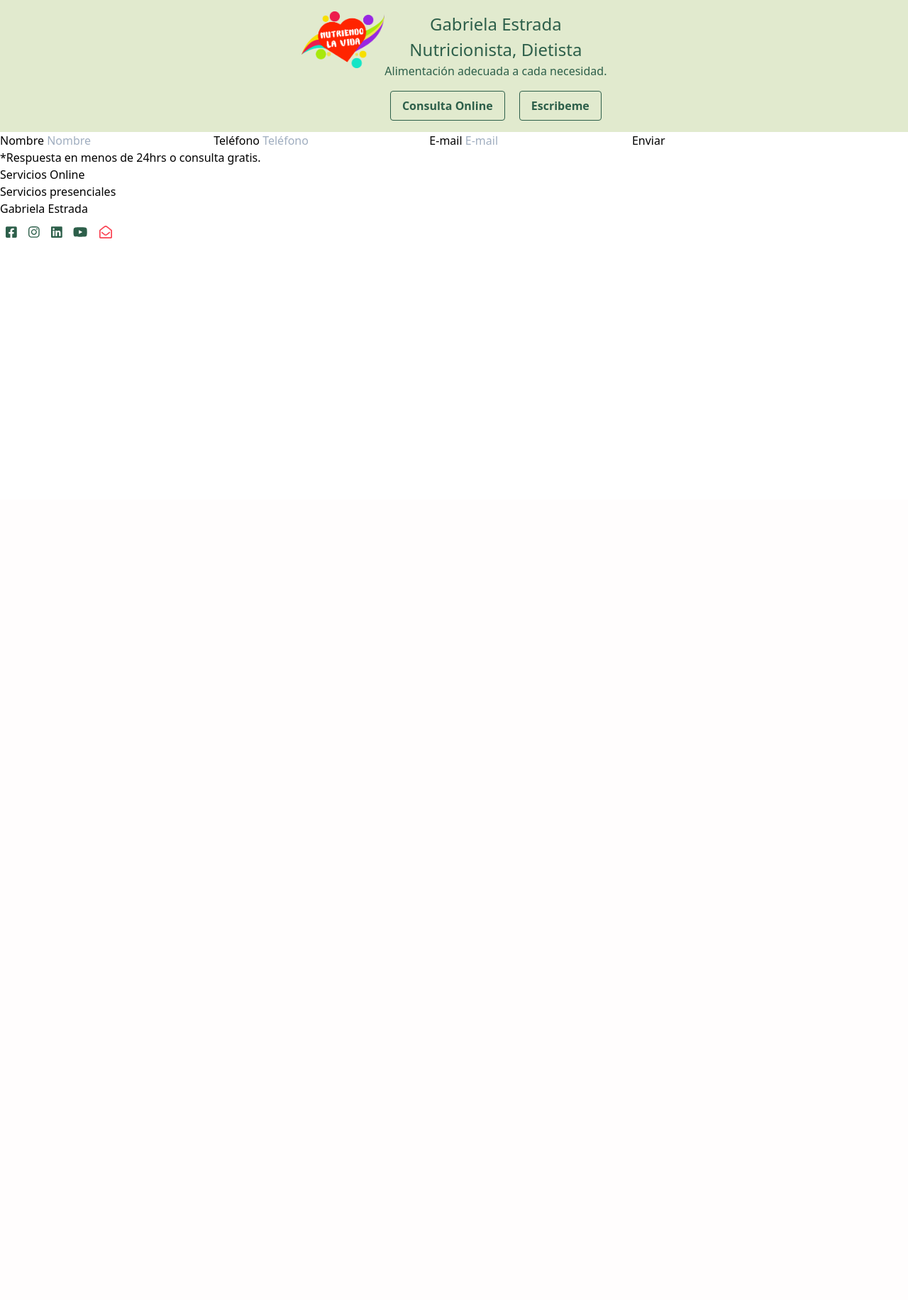
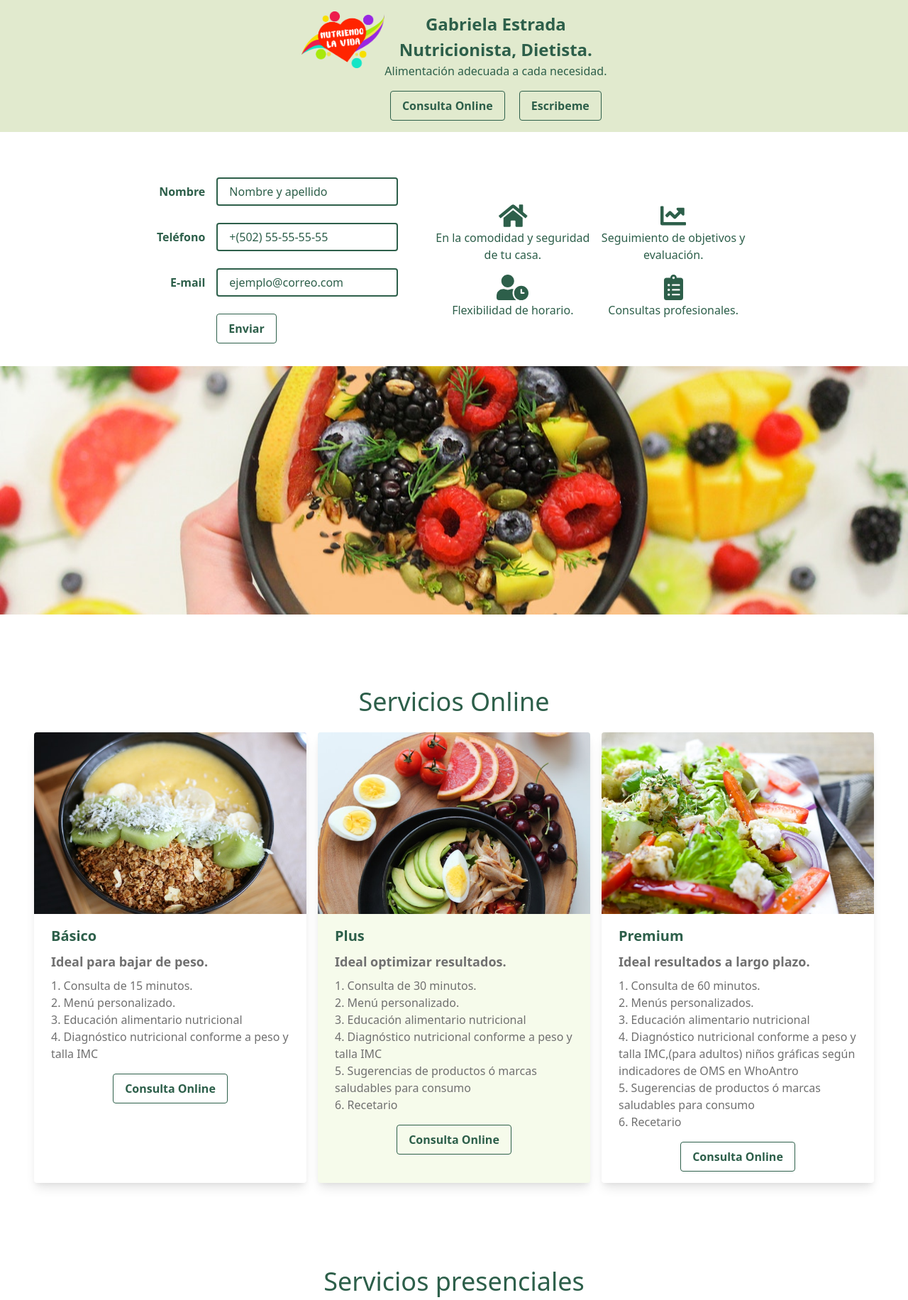
Before and after one commit to rcarlosalba/gabrielaestrada, a PHP site: page /public/index.html in a window 1280 px wide. Shown: the part 96-1928 px from the top of the page at 71% size. Before the commit the page ends 432 px from the top, so only its background shows below. Run offline with PHP 8.4, Linux system fonts and the light colour scheme; some libraries are stand-ins or nearby versions.

Commit message:
enviada a producción

```diff
--- /dev/null
+++ b/index.html
@@ -0,0 +1,282 @@
+<!DOCTYPE html>
+<html lang="es">
+<head>
+  <meta charset="UTF-8">
+  <meta name="viewport" content="width=device-width, initial-scale=1.0">
+  <title>Gabriela Estrada | Nutricionista, Dietista, Especialista en alergias alimentarias</title>
+  <link rel="stylesheet" href="./css/style.css">
+</head>
+<body>
+  <!-- header -->
+  <header class="p-2 flex justify-between items-center fixed bg-verdeFondos left-0 right-0 top-0">
+    <a href="index.html"><img class="h-20 lg:h-20 w-auto" src="./assets/logo.png" alt="Gabriela Estrada | Nutricionista, Dietista, Especialista en alergias alimentarias"></a>
+    <div class="menu-container">
+      <img src="./assets/menu.svg" class="h-8 w-auto mr-2 text-verdeBoton cursor-pointer text-5xl lg:hidden" id="boton-responsive" alt="Menu Responsive">
+      <nav class="lg:block lg:w-auto lg:h-auto" id="menu-nav">
+        <ul class="text-center absolute inset-0 mt-24 transition duration-75 ease-in-out invisible h-screen bg-transparentFondo lg:h-auto lg:bg-verdeFondos lg:static lg:mt-0 lg:visible lg:inline-flex" id="menu-list">
+          <li class="text-xl py-4 lg:mx-2 xl:p-2 text-verdeBoton hover:underline"><a href="#presencial">Servicios</a></li>
+          <li class="text-xl py-4 lg:mx-2 xl:p-2 text-verdeBoton hover:underline"><a href="./alergias.html">¿Alergias?</a></li>
+          <li class="text-xl py-4 lg:mx-2 xl:p-2 text-rojoEstados hover:underline"><a href="#online">Consulta Online</a></li>
+          <li class="text-xl py-4 lg:mx-2 xl:p-2 text-verdeBoton hover:underline"><a href="./dietas.html">Dietas</a></li>
+          <li class="text-xl py-4 lg:mx-2 xl:p-2 text-verdeBoton hover:underline"><a href="#about">Sobre mi</a></li>
+          <li class="text-xl py-4 lg:mx-2 xl:p-2 text-verdeBoton hover:underline"><a href="mailto:info@gabrielaestrada.com">Escribeme</a></li>
+        </ul>
+      </nav>
+    </div>
+    <div class="social-bar hidden lg:block">
+      <ul class="inline-flex">
+        <li class="p-2 text-lg text-verdeBoton"><a href="#"><i class="fab fa-facebook-square"></i></a></li>
+        <li class="p-2 text-lg text-verdeBoton"><a href="#"><i class="fab fa-instagram"></i></a></li>
+        <li class="p-2 text-lg text-verdeBoton"><a href="#"><i class="fab fa-linkedin"></i></a></li>
+        <li class="p-2 text-lg text-verdeBoton"><a href="#"><i class="fab fa-youtube"></i></a></li>
+        <li class="p-2 text-lg text-rojoEstados"><a href="mailto:info@gabrielaestrada.com"><i class="far fa-envelope-open"></i></a></li>
+      </ul>
+    </div>
+  </header>
+<!-- header -->
+  <div class="spacer h-24"></div>
+  <!-- CTA -->
+  <div class="cta" id="cta">
+    <div class="container-cta bg-verdeFondos flex justify-center py-4">
+      <figure>
+        <img class=" hidden lg:block h-20 lg:h-20 w-auto" src="./assets/logo.png" alt="Gabriela Estrada | Nutricionista, Dietista, Especialista en alergias alimentarias">
+      </figure>
+      <div class="main-box text-verdeBoton text-center">
+        <h2 class="text-2xl font-bold">Gabriela Estrada <br> <span>Nutricionista, Dietista.</span></h2>
+        <p>Alimentación adecuada a cada necesidad.</p>
+        <div class="buttons pt-4" id="buttons">
+          <button class="bg-transparent font-semibold py-2 px-4 border rounded hover:bg-verdeBoton hover:text-verdeCardCestacada mr-4" href="#">Consulta Online</button>
+          <button class="bg-transparent font-semibold py-2 px-4 border rounded hover:bg-verdeBoton hover:text-verdeCardCestacada" href="">Escribeme</button>
+        </div>
+      </div>
+    </div>
+  </div>
+  <!-- CTA -->
+  <div class="spacer h-8"></div>
+  <!-- Cita -->
+  <div class="haz-cita pt-8" id="haz-cita">
+    <div class="container-cita flex justify-center items-center">
+      <form class="w-full max-w-sm w-5/12 text-verdeBoton">
+        <div class="md:flex md:items-center mb-6">
+          <div class="md:w-1/3">
+            <label class="block text-gray-500 font-bold md:text-right mb-1 md:mb-0 pr-4" for="inline-full-name">
+              Nombre
+            </label>
+          </div>
+          <div class="md:w-2/3">
+            <input class="bg-gray-200 appearance-none border-2 border-gray-200 rounded w-full py-2 px-4 text-gray-700 leading-tight focus:outline-none focus:bg-white focus:border-purple-500" id="inline-full-name" type="text" value="Nombre y apellido">
+          </div>
+        </div>
+        <div class="md:flex md:items-center mb-6">
+          <div class="md:w-1/3">
+            <label class="block text-gray-500 font-bold md:text-right mb-1 md:mb-0 pr-4" for="inline-full-name">
+              Teléfono
+            </label>
+          </div>
+          <div class="md:w-2/3">
+            <input class="bg-gray-200 appearance-none border-2 border-gray-200 rounded w-full py-2 px-4 text-gray-700 leading-tight focus:outline-none focus:bg-white focus:border-purple-500" id="inline-full-name" type="text" value="+(502) 55-55-55-55">
+          </div>
+        </div>
+        <div class="md:flex md:items-center mb-6">
+          <div class="md:w-1/3">
+            <label class="block text-gray-500 font-bold md:text-right mb-1 md:mb-0 pr-4" for="inline-full-name">
+              E-mail
+            </label>
+          </div>
+          <div class="md:w-2/3">
+            <input class="bg-gray-200 appearance-none border-2 border-gray-200 rounded w-full py-2 px-4 text-gray-700 leading-tight focus:outline-none focus:bg-white focus:border-purple-500" id="inline-full-name" type="text" value="ejemplo@correo.com">
+          </div>
+        </div>
+
+        <div class="md:flex md:items-center">
+          <div class="md:w-1/3"></div>
+          <div class="md:w-2/3">
+            <button class="bg-transparent font-semibold py-2 px-4 border rounded hover:bg-verdeBoton hover:text-verdeCardCestacada mr-4" type="button">
+              Enviar
+            </button>
+          </div>
+        </div>
+      </form>
+      <div class="services hidden lg:block ml-2 text-center w-5/12">
+        <div class="icon inline-block w-5/12 text-verdeBoton">
+          <i class="text-verdeBoton text-4xl fas fa-home"></i>
+          <p>En la comodidad y seguridad de tu casa.</p>
+        </div>
+        <div class="icon inline-block w-5/12 text-verdeBoton">
+          <i class="text-verdeBoton text-4xl fas fa-chart-line"></i>
+          <p>Seguimiento de objetivos y evaluación.</p>
+        </div>
+        <div class="icon inline-block w-5/12 text-verdeBoton mt-4">
+          <i class="text-verdeBoton text-4xl fas fa-user-clock"></i>
+          <p>Flexibilidad de horario.</p>
+        </div>
+        <div class="icon inline-block w-5/12 text-verdeBoton mt-4">
+          <i class="text-verdeBoton text-4xl fas fa-clipboard-list"></i>
+          <p>Consultas profesionales.</p>
+        </div>
+      </div>
+    </div>
+  </div>
+  <!-- Cita -->
+  <!-- parallax -->
+  <div class="spacer h-8"></div>
+  <div class="bg-fixed bg-center bg-no-repeat bg-cover parallax1"></div>
+  <!-- parallax -->
+  <!-- services online -->
+  <div class="spacer h-24" id="online"></div>
+  <div class="online">
+    <h2 class="text-center text-4xl text-verdeBoton">Servicios Online</h2>
+    <div class="card-container m-4 sm:flex sm:justify-center" id="card-container">
+
+        <div class="rounded overflow-hidden shadow-lg max-w-sm  mb-4 sm:mb-0 sm:w-4/12 sm:mx-1 md:mx-2">
+          <img class="w-full" src="./assets/basic.jpg" alt="Plan Básico | Servicios online">
+          <div class="px-6 py-4">
+            <div class="font-bold text-xl mb-2 text-verdeBoton">Básico</div>
+            <div class="font-bold text-lg mb-2 text-grisTextos">Ideal para bajar de peso.</div>
+            <p class="text-base">
+              <ul class="text-grisTextos">
+                <li>1. Consulta de 15 minutos.</li>
+                <li>2. Menú personalizado.</li>
+                <li>3. Educación alimentario nutricional</li>
+                <li>4. Diagnóstico nutricional conforme a peso y talla IMC</li>
+              </ul>
+            </p>
+          </div>
+          <button class="bg-transparent font-semibold py-2 px-4 rounded border-verdeBoton border text-verdeBoton hover:bg-verdeBoton hover:text-verdeCardCestacada mb-4 mx-auto flex" href="#">Consulta Online</button>
+        </div>
+
+        <div class="rounded overflow-hidden shadow-lg max-w-sm bg-verdeCardCestacada  mb-4 sm:mb-0 sm:w-4/12 sm:mx-1 md:mx-2">
+          <img class="w-full" src="./assets/plus.jpg" alt="Plan Plus | Servicios online">
+          <div class="px-6 py-4">
+            <div class="font-bold text-xl mb-2 text-verdeBoton">Plus</div>
+            <div class="font-bold text-lg mb-2 text-grisTextos">Ideal optimizar resultados.</div>
+            <p class="text-base">
+              <ul class="text-grisTextos">
+                <li>1. Consulta de 30 minutos.</li>
+                <li>2. Menú personalizado.</li>
+                <li>3. Educación alimentario nutricional</li>
+                <li>4. Diagnóstico nutricional conforme a peso y talla IMC</li>
+                <li>5. Sugerencias de productos ó marcas saludables para consumo</li>
+                <li>6. Recetario</li>
+              </ul>
+            </p>
+          </div>
+          <button class="bg-transparent font-semibold py-2 px-4 rounded border-verdeBoton border text-verdeBoton hover:bg-verdeBoton hover:text-verdeCardCestacada mb-4 mx-auto flex" href="#">Consulta Online</button>
+        </div>
+
+        <div class="rounded overflow-hidden shadow-lg max-w-sm  mb-4 sm:mb-0 sm:w-4/12 sm:mx-1 md:mx-2">
+          <img class="w-full" src="./assets/premium.jpg" alt="Plan Premium | Servicios online">
+          <div class="px-6 py-4">
+            <div class="font-bold text-xl mb-2 text-verdeBoton">Premium</div>
+            <div class="font-bold text-lg mb-2 text-grisTextos">Ideal resultados a largo plazo.</div>
+            <p class="text-base">
+              <ul class="text-grisTextos">
+                <li>1. Consulta de 60 minutos.</li>
+                <li>2. Menús personalizados.</li>
+                <li>3. Educación alimentario nutricional</li>
+                <li>4. Diagnóstico nutricional conforme a peso y talla IMC,(para adultos) niños gráficas según indicadores de OMS en WhoAntro</li>
+                <li>5. Sugerencias de productos ó marcas saludables para consumo</li>
+                <li>6. Recetario</li>
+              </ul>
+            </p>
+          </div>
+          <button class="bg-transparent font-semibold py-2 px-4 rounded border-verdeBoton border text-verdeBoton hover:bg-verdeBoton hover:text-verdeCardCestacada mb-4 mx-auto flex" href="#">Consulta Online</button>
+        </div>
+    </div>
+  </div>
+  <!-- servicios online -->
+  <!-- servicios presenciales -->
+  <div class="spacer h-24" id="presencial"></div>
+  <div class="presencial">
+    <h2 class="text-center text-4xl text-verdeBoton">Servicios presenciales</h2>
+    <div class="card-container m-4 sm:flex sm:justify-center" id="card-container">
+      <div class="rounded overflow-hidden shadow-lg max-w-sm mb-4 sm:mb-0 sm:w-4/12 sm:mx-1 md:mx-2">
+        <img class="w-full" src="./assets/pluspre.jpg" alt="Plan Plus | Servicios presenciales">
+        <div class="px-6 py-4">
+          <div class="font-bold text-xl mb-2 text-verdeBoton">Plus</div>
+          <div class="font-bold text-lg mb-2 text-grisTextos">Ideal optimizar resultados.</div>
+          <p class="text-base">
+            <ul class="text-grisTextos">
+              <li>1. Consulta de 60 minutos.</li>
+              <li>2. Menús personalizados.</li>
+              <li>3. Educación alimentario nutricional</li>
+              <li>4. Diagnóstico nutricional conforme a peso y talla IMC, % de agua, % de masa muscular, % de grasa, peso óseo.</li>
+              <li>5. Sugerencias de productos ó marcas saludables para consumo</li>
+              <li>6. Recetario</li>
+            </ul>
+          </p>
+        </div>
+        <button class="bg-transparent font-semibold py-2 px-4 rounded border-verdeBoton border text-verdeBoton hover:bg-verdeBoton hover:text-verdeCardCestacada mb-4 mx-auto flex" href="#">Consulta Online</button>
+      </div>
+
+      <div class="rounded overflow-hidden shadow-lg max-w-sm sm:w-4/12 sm:mx-1 md:mx-2">
+        <img class="w-full" src="./assets/prepre.jpg" alt="Plan Premium | Servicios presenciales">
+        <div class="px-6 py-4">
+          <div class="font-bold text-xl mb-2 text-verdeBoton">Premium</div>
+          <div class="font-bold text-lg mb-2 text-grisTextos">Ideal resultados a largo plazo.</div>
+          <p class="text-base">
+            <ul class="text-grisTextos">
+              <li>1. Consulta de 60 minutos.</li>
+              <li>2. Menús personalizados.</li>
+              <li>3. Educación alimentario nutricional</li>
+              <li>4. Diagnóstico nutricional conforme a peso y talla IMC, % de agua, % de masa muscular, % de grasa, peso óseo.</li>
+              <li>5. Sugerencias de productos ó marcas saludables para consumo</li>
+              <li>6. Recetario</li>
+            </ul>
+          </p>
+        </div>
+        <button class="bg-transparent font-semibold py-2 px-4 rounded border-verdeBoton border text-verdeBoton hover:bg-verdeBoton hover:text-verdeCardCestacada mb-4 mx-auto flex" href="#">Consulta Online</button>
+      </div>
+    </div>
+  </div>
+  <!-- servicios presenciales -->
+  <div class="bg-fixed bg-center bg-no-repeat bg-cover parallax2"></div>
+  <div class="spacer h-8"></div>
+<!-- about -->
+  <div class="about mx-auto w-4/5" id="about">
+    <h2 class="text-center text-4xl text-verdeBoton">Gabriela Estrada</h2>
+    <div class="about-container sm:flex sm:justify-around sm:items-center">
+      <img class="pic-profile mx-auto w-3/6 my-4 sm:w-3/6 md:w-2/6 lg:w-1/4" src="./assets/gabrielaEstrada.jpg" alt="Gabriela Estrada | Nutricionista, Dietista, Especialista en alergias alimentarias">
+      <div class="text-container sm:w-3/6 sm:ml-8 md:w-3/6 lg:w-3/4">
+        <ul class="text-grisTextos">
+          <li class="my-2 md:leading-loose">Maestra de educación preprimaria, Normal de párvulos "Dr. Alfredo Carrillo Ramírez".</li>
+          <li class="my-2 md:leading-loose">Licenciada en Nutrición por Universidad Rafael Landivar de Guatemala.</li>
+          <li class="my-2 md:leading-loose">Especialista en alergias alimentarias, dietas de eliminación y celiaquía.</li>
+          <li class="my-2 md:leading-loose">Certificada por el BID en: Políticas Efectivas del Desarrollo de la primera infancia.</li>
+          <li class="my-2 md:leading-loose">Más de  10 años de experiencia en EAN (educación alimentario nutricional), a padres, niñas y niños, como en industria alimentaria.</li>
+          <li class="my-2 md:leading-loose">Fundadora de Nutriendo la Vida, así como sus proyectos de laboratorio, jornadas nutricionales, talleres, charlas y asesorías personalizadas.</li>
+        </ul>
+      </div>
+    </div>
+  </div>
+<!-- about -->
+  <footer>
+    <div class="social-bar flex justify-center">
+      <ul class="inline-flex">
+        <li class="p-2 text-lg text-verdeBoton"><a href="#"><i class="fab fa-facebook-square"></i></a></li>
+        <li class="p-2 text-lg text-verdeBoton"><a href="#"><i class="fab fa-instagram"></i></a></li>
+        <li class="p-2 text-lg text-verdeBoton"><a href="#"><i class="fab fa-linkedin"></i></a></li>
+        <li class="p-2 text-lg text-verdeBoton"><a href="#"><i class="fab fa-youtube"></i></a></li>
+        <li class="p-2 text-lg text-rojoEstados"><a href="mailto:info@gabrielaestrada.com"><i class="far fa-envelope-open"></i></a></li>
+      </ul>
+    </div>
+  </footer>
+  <!-- scripts -->
+  <script>
+    const botonResponsive = document.getElementById('boton-responsive')
+    const menuList = document.getElementById('menu-list')
+    function showHide(){
+      if (menuList.classList.contains('invisible')) {
+        menuList.classList.remove('invisible')
+      }else{
+        menuList.classList.add('invisible')
+      }
+    }
+    botonResponsive.addEventListener('click', showHide)
+    menuList.addEventListener('click', showHide)
+
+  </script>
+  <script src="https://cdnjs.cloudflare.com/ajax/libs/font-awesome/5.12.0-2/js/all.min.js"></script>
+  <!-- scripts -->
+</body>
+</html>
--- a/public/index.html
+++ /dev/null
@@ -1,119 +0,0 @@
-<!DOCTYPE html>
-<html lang="es">
-<head>
-  <meta charset="UTF-8">
-  <meta name="viewport" content="width=device-width, initial-scale=1.0">
-  <title>Gabriela Estrada | Nutricionista, Dietista, Especialista en alergias alimentarias</title>
-  <link rel="stylesheet" href="./css/style.css">
-</head>
-<body>
-  <header class="p-2 flex justify-between items-center fixed bg-verdeFondos left-0 right-0 top-0">
-    <img class="h-20 lg:h-20 w-auto" src="./assets/logo.png" alt="Gabriela Estrada | Nutricionista, Dietista, Especialista en alergias alimentarias">
-    <div class="menu-container">
-      <img src="./assets/menu.svg" class="h-8 w-auto text-verdeBoton cursor-pointer text-5xl lg:hidden" id="boton-responsive" alt="Menu Responsive">
-      <nav class="lg:block lg:w-auto lg:h-auto" id="menu-nav">
-        <ul class="text-center absolute inset-0 mt-24 transition duration-75 ease-in-out invisible h-screen bg-transparentFondo lg:h-auto lg:bg-verdeFondos lg:static lg:mt-0 lg:visible lg:inline-flex" id="menu-list">
-          <li class="text-xl py-4 lg:mx-2 xl:p-2 text-verdeBoton hover:underline"><a href="#">Servicios</a></li>
-          <li class="text-xl py-4 lg:mx-2 xl:p-2 text-verdeBoton hover:underline"><a href="#">¿Alergias?</a></li>
-          <li class="text-xl py-4 lg:mx-2 xl:p-2 text-rojoEstados hover:underline"><a href="#">Consulta Online</a></li>
-          <li class="text-xl py-4 lg:mx-2 xl:p-2 text-verdeBoton hover:underline"><a href="#">Dietas</a></li>
-          <li class="text-xl py-4 lg:mx-2 xl:p-2 text-verdeBoton hover:underline"><a href="#">Sobre mi</a></li>
-          <li class="text-xl py-4 lg:mx-2 xl:p-2 text-verdeBoton hover:underline"><a href="#">Escribeme</a></li>
-        </ul>
-      </nav>
-    </div>
-    <div class="social-bar hidden lg:block">
-      <ul class="inline-flex">
-        <li class="p-2 text-lg text-verdeBoton"><a href="#"><i class="fab fa-facebook-square"></i></a></li>
-        <li class="p-2 text-lg text-verdeBoton"><a href="#"><i class="fab fa-instagram"></i></a></li>
-        <li class="p-2 text-lg text-verdeBoton"><a href="#"><i class="fab fa-linkedin"></i></a></li>
-        <li class="p-2 text-lg text-verdeBoton"><a href="#"><i class="fab fa-youtube"></i></a></li>
-        <li class="p-2 text-lg text-rojoEstados"><a href="#"><i class="far fa-envelope-open"></i></a></li>
-      </ul>
-    </div>
-  </header>
-  <div class="spacer h-24"></div>
-  <div class="cta" id="cta">
-    <div class="container-cta bg-verdeFondos flex justify-center py-4">
-      <figure>
-        <img class=" hidden lg:block h-20 lg:h-20 w-auto" src="./assets/logo.png" alt="Gabriela Estrada | Nutricionista, Dietista, Especialista en alergias alimentarias">
-      </figure>
-      <div class="main-box text-verdeBoton text-center">
-        <h1 class="text-2xl">Gabriela Estrada <br> <span>Nutricionista, Dietista</span></h1>
-        <p>Alimentación adecuada a cada necesidad.</p>
-        <div class="buttons pt-4" id="buttons">
-          <button class="bg-transparent font-semibold py-2 px-4 border rounded hover:bg-verdeBoton hover:text-verdeCardCestacada mr-4" href="#">Consulta Online</button>
-          <button class="bg-transparent font-semibold py-2 px-4 border rounded hover:bg-verdeBoton hover:text-verdeCardCestacada" href="">Escribeme</button>
-        </div>
-      </div>
-    </div>
-  </div>
-  <div class="haz-cita" id="haz-cita">
-    <form action="">
-      <label for="">Nombre</label>
-      <input type="text" placeholder="Nombre">
-      <label for="">Teléfono</label>
-      <input type="text" placeholder="Teléfono">
-      <label for="">E-mail</label>
-      <input type="text" placeholder="E-mail">
-      <button>Enviar</button>
-      <p>*Respuesta en menos de 24hrs o consulta gratis.</p>
-    </form>
-  </div>
-
-  <div class="parallax">
-
-  </div>
-  <div class="online" id="online">
-    <h2>Servicios Online</h2>
-    <div class="card-container" id="card-container">
-      <div class="basic"></div>
-      <div class="plus"></div>
-      <div class="premium"></div>
-    </div>
-  </div>
-  <div class="presenciales" id="presenciales">
-    <h2>Servicios presenciales</h2>
-    <div class="card-container" id="card-container">
-      <div class="plus"></div>
-      <div class="premium"></div>
-    </div>
-  </div>
-  <div class="parallax">
-
-  </div>
-  <div class="about" id="about">
-    <h2>Gabriela Estrada</h2>
-      <div class="plus"></div>
-      <div class="premium"></div>
-  </div>
-  <footer>
-    <div class="social-bar">
-      <ul class="inline-flex">
-        <li class="p-2 text-lg text-verdeBoton"><a href="#"><i class="fab fa-facebook-square"></i></a></li>
-        <li class="p-2 text-lg text-verdeBoton"><a href="#"><i class="fab fa-instagram"></i></a></li>
-        <li class="p-2 text-lg text-verdeBoton"><a href="#"><i class="fab fa-linkedin"></i></a></li>
-        <li class="p-2 text-lg text-verdeBoton"><a href="#"><i class="fab fa-youtube"></i></a></li>
-        <li class="p-2 text-lg text-rojoEstados"><a href="#"><i class="far fa-envelope-open"></i></a></li>
-      </ul>
-    </div>
-  </footer>
-  <!-- scripts -->
-  <script>
-    const botonResponsive = document.getElementById('boton-responsive')
-    const menuList = document.getElementById('menu-list')
-    function showHide(){
-      if (menuList.classList.contains('invisible')) {
-        menuList.classList.remove('invisible')
-      }else{
-        menuList.classList.add('invisible')
-      }
-    }
-    botonResponsive.addEventListener('click', showHide)
-    menuList.addEventListener('click', showHide)
-
-  </script>
-  <script src="https://cdnjs.cloudflare.com/ajax/libs/font-awesome/5.12.0-2/js/all.min.js"></script>
-  <!-- scripts -->
-</body>
-</html>
```
Also changed, not shown: assets/IBS.png (renamed from public/assets/IBS.png), assets/basic.jpg (added), assets/ensalada.jpg (renamed from public/assets/ensalada.jpg), assets/gabrielaEstrada.jpg (renamed from public/assets/gabrielaEstrada.jpg), assets/hero.jpg (renamed from public/assets/hero.jpg), assets/hero2.jpg (renamed from public/assets/hero2.jpg), assets/hero3.jpg (renamed from public/assets/hero3.jpg), assets/hero4.jpg (renamed from public/assets/hero4.jpg), assets/hero5.jpg (renamed from public/assets/hero5.jpg), assets/logo.png (renamed from public/assets/logo.png), assets/menu.svg (renamed from public/assets/menu.svg), assets/plus.jpg (added), assets/pluspre.jpg (added), assets/premium.jpg (added), 4 more files.
